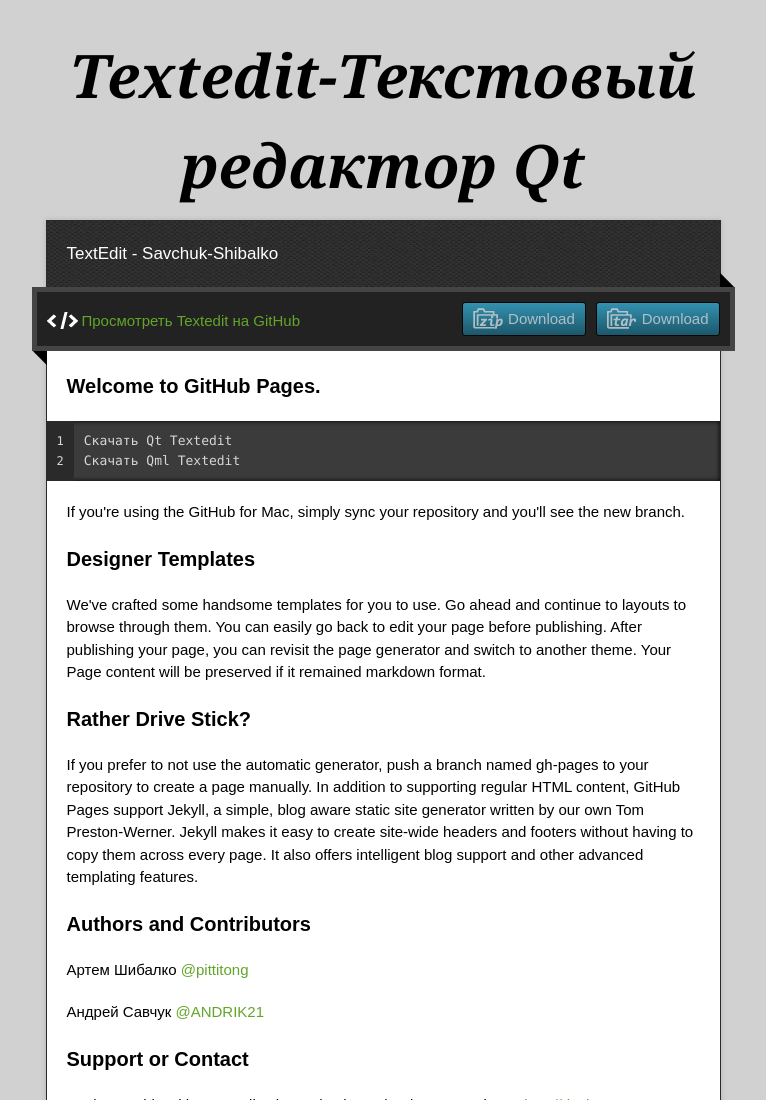
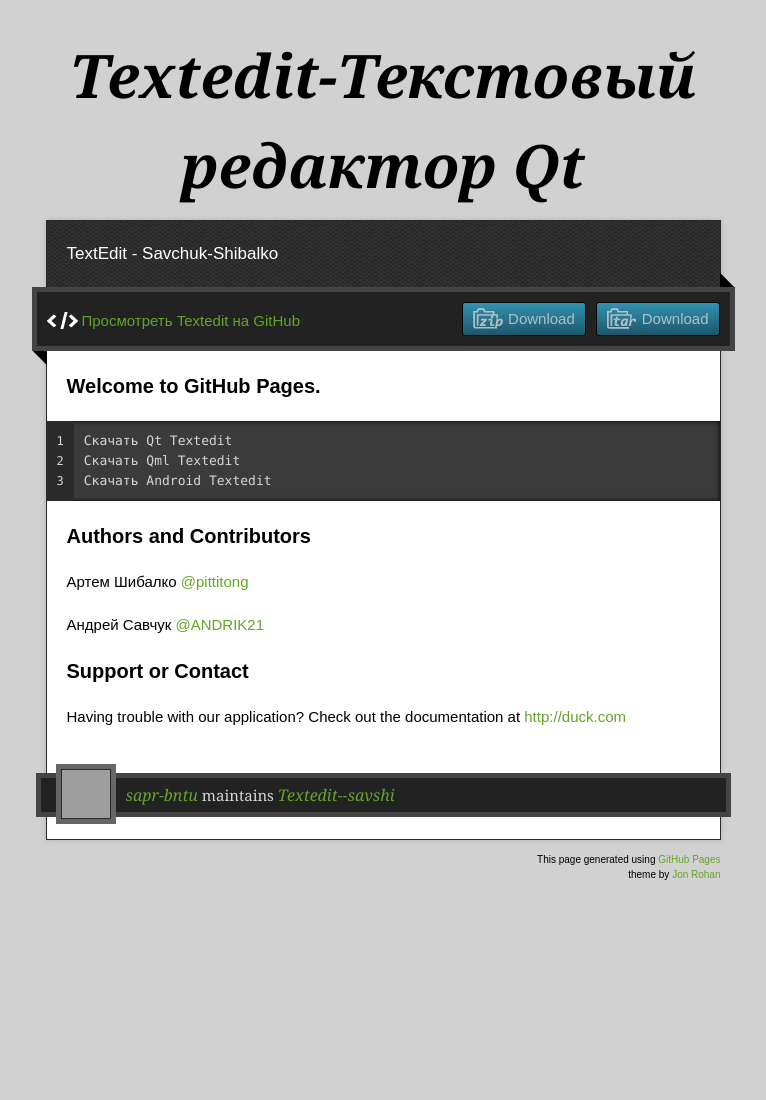
Before and after one commit to sapr-bntu/TextEdit--SavShi, a plain HTML site: page index.html in a window 1280 px wide. Shown: the top 1100 px of the page, without its empty margins (257-1023 px from the left). After the commit the page ends 972 px from the top, so only its background shows below. Drawn offline with nearby package versions, Linux system fonts and the light colour scheme; grey boxes are pictures that could not be loaded.

Commit message:
Update index.html

```diff
--- a/index.html
+++ b/index.html
@@ -11,7 +11,7 @@
   <script type="text/javascript" src="https://ajax.googleapis.com/ajax/libs/jquery/1.7.1/jquery.min.js"></script>
   <script type="text/javascript" src="javascripts/script.js"></script>
 
-  <title>Textedit--savshi</title>
+  <title>Textedit</title>
   <meta name="description" content="TextEdit - Savchuk-Shibalko">
 
   <meta name="viewport" content="width=device-width,initial-scale=1">
@@ -40,17 +40,8 @@
 
 <pre><code>Скачать Qt Textedit
 Скачать Qml Textedit
+Скачать Android Textedit
 </code></pre>
-
-<p>If you're using the GitHub for Mac, simply sync your repository and you'll see the new branch.</p>
-
-<h3>Designer Templates</h3>
-
-<p>We've crafted some handsome templates for you to use. Go ahead and continue to layouts to browse through them. You can easily go back to edit your page before publishing. After publishing your page, you can revisit the page generator and switch to another theme. Your Page content will be preserved if it remained markdown format.</p>
-
-<h3>Rather Drive Stick?</h3>
-
-<p>If you prefer to not use the automatic generator, push a branch named <code>gh-pages</code> to your repository to create a page manually. In addition to supporting regular HTML content, GitHub Pages support Jekyll, a simple, blog aware static site generator written by our own Tom Preston-Werner. Jekyll makes it easy to create site-wide headers and footers without having to copy them across every page. It also offers intelligent blog support and other advanced templating features.</p>
 
 <h3>Authors and Contributors</h3>
 
```
